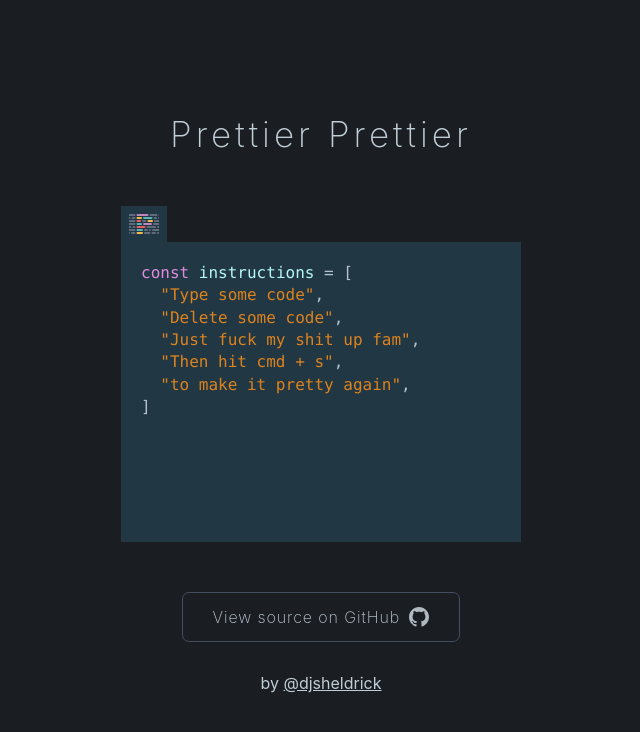
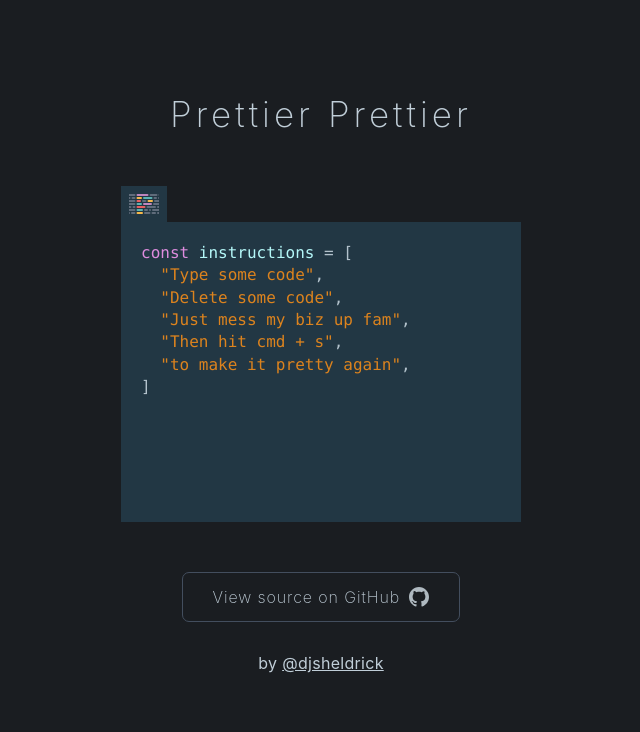
Before and after one commit to ds300/code-in-motion, a React (Create React App) app: page / in a window 1280 px wide. Shown: the top 732 px of the page, without its empty margins (319-959 px from the left). Built offline with nearby package versions, Linux system fonts and the light colour scheme.

Commit message:
replace code with prettyness on cmd+s

```diff
--- a/src/App.tsx
+++ b/src/App.tsx
@@ -20,6 +20,7 @@
 
 const AuthorLinkWrapper = styled.div`
   padding: 30px 0px;
+  letter-spacing: 0.3px;
 `
 
 const AuthorLink = styled.a`
@@ -38,7 +39,7 @@
     -moz-osx-font-smoothing: grayscale;
     padding: 0;
     margin: 0;
-    padding-top: 100px;
+    padding-top: 10vh;
     font-family: -apple-system,BlinkMacSystemFont,"Segoe UI",Helvetica,Arial,sans-serif,"Apple Color Emoji","Segoe UI Emoji","Segoe UI Symbol";
     color: rgb(192, 206, 216);
     line-height: 1.4em;
@@ -115,7 +116,7 @@
 const text = `const instructions = [
   "Type some code",
   "Delete some code",
-  "Just fuck my shit up fam",
+  "Just mess my biz up fam",
   "Then hit cmd + s",
   "to make it pretty again",
 ]
--- a/src/Editor.tsx
+++ b/src/Editor.tsx
@@ -93,7 +93,10 @@
   timeout = null as NodeJS.Timer | null
 
   setNewText = (ev: React.FormEvent<HTMLTextAreaElement>) => {
-    const text = ev.currentTarget.value
+    let text = ev.currentTarget.value
+    if (!text.endsWith("\n")) {
+      text = text + "\n"
+    }
     this.setState({ text })
     this.handleSelectionChange()
     if (this.timeout) {
@@ -124,11 +127,31 @@
     }
   }
 
+  handleSave = async (ev: KeyboardEvent) => {
+    if (ev.key === "s" && ev.metaKey && this.textArea) {
+      ev.preventDefault()
+      try {
+        const text = this.textArea.value
+        const { formatted, cursorOffset } = await formatCode(
+          text,
+          this.textArea.selectionStart,
+        )
+        this.textArea.value = formatted
+        this.textArea.selectionStart = this.textArea.selectionEnd = cursorOffset
+
+        this.setState({ pretty: true, text: formatted })
+        this.handleSelectionChange()
+      } catch (e) {}
+    }
+  }
+
   componentDidMount() {
+    window.addEventListener("keydown", this.handleSave)
     document.addEventListener("selectionchange", this.handleSelectionChange)
   }
 
   componentWillUnmount() {
+    window.removeEventListener("keydown", this.handleSave)
     document.removeEventListener("selectionchange", this.handleSelectionChange)
   }
 
```
